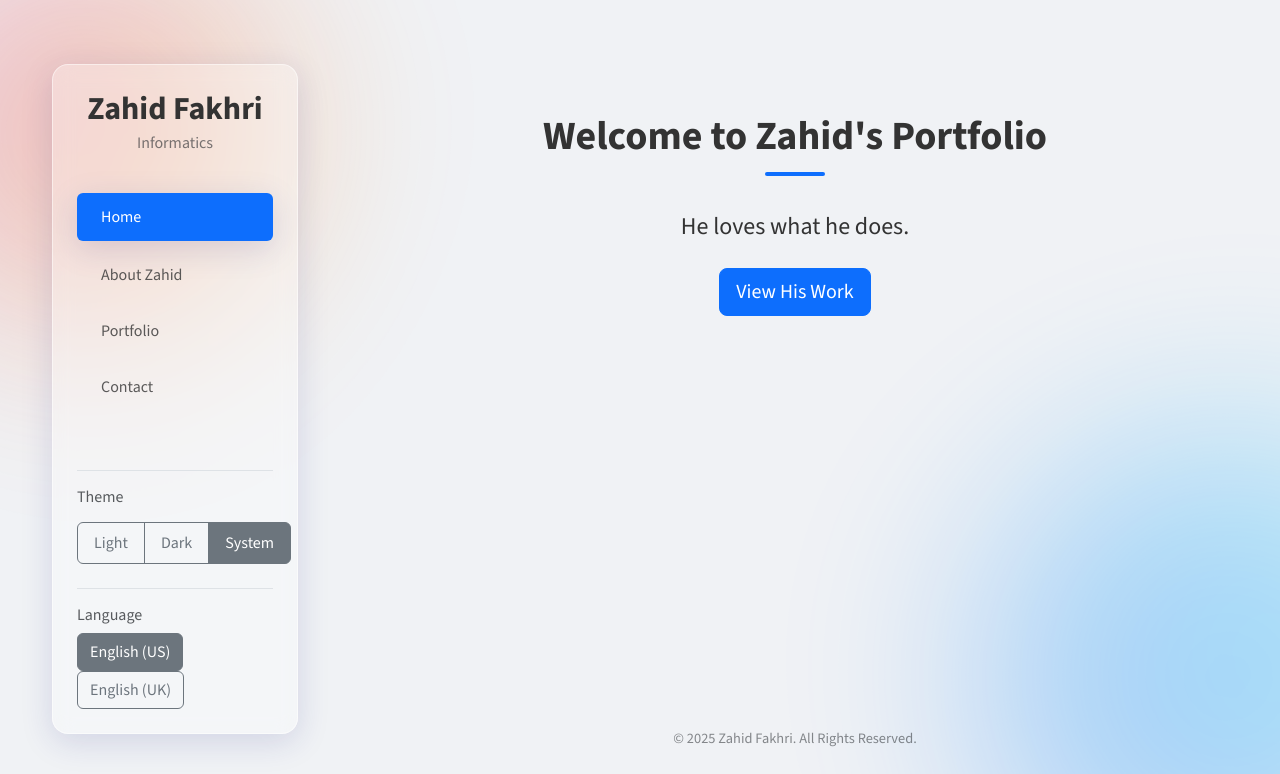
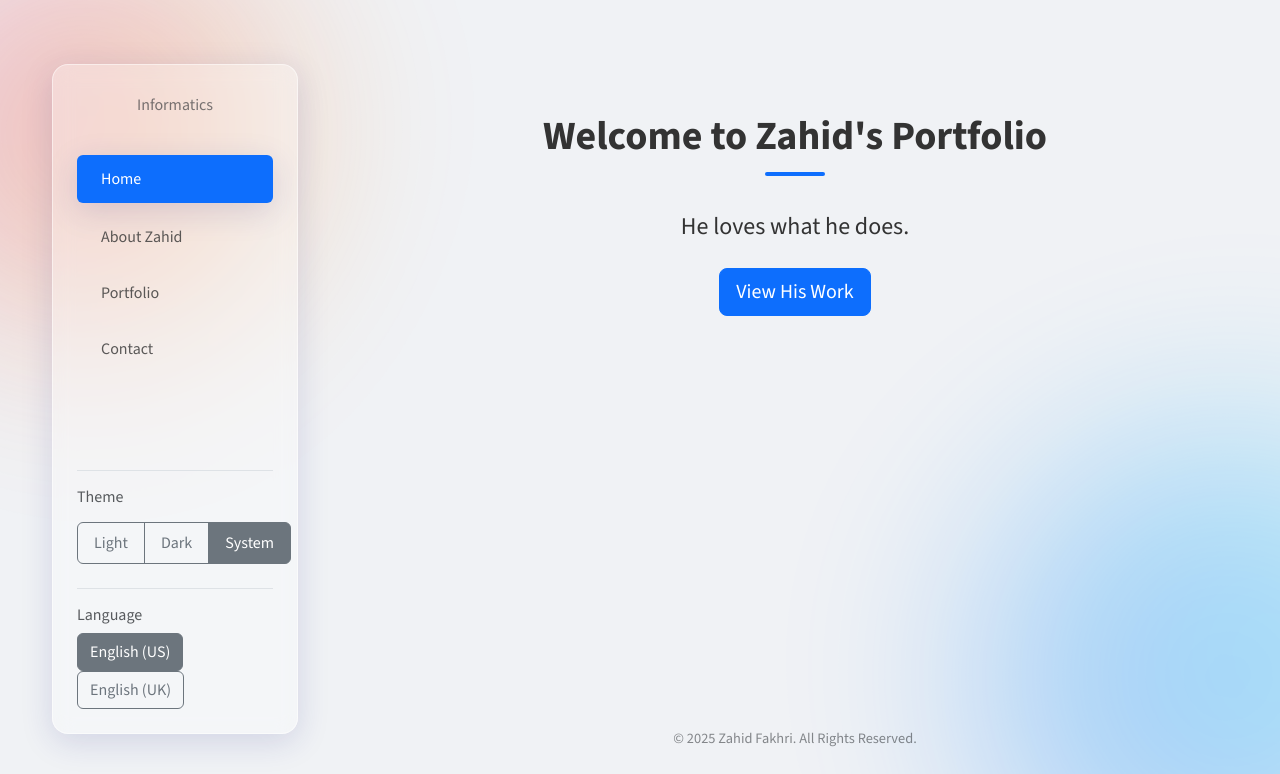
Before and after one commit to Zahid09987/zahid-s-portfolio, a PHP site: page / in a window 1280 px wide. Shown: the top 774 px of the page. Run offline with PHP 8.4, Linux system fonts and the light colour scheme.

Commit message:
updated #2

```diff
--- a/partials/header.php
+++ b/partials/header.php
@@ -1,6 +1,6 @@
 <div class="sidebar-content glass-effect p-4 d-flex flex-column h-100">
     <div class="sidebar-header mb-4">
-        <h1 class="mb-1"><?php echo _("Zahid Fakhri"); ?></h1>
+        <h1 class="mb-1"></h1>
         <p class="text-muted"><?php echo _("Informatics"); ?></p>
     </div>
     <ul class="nav nav-pills flex-column mb-auto">
```
Also changed, not shown: 2 other files.
